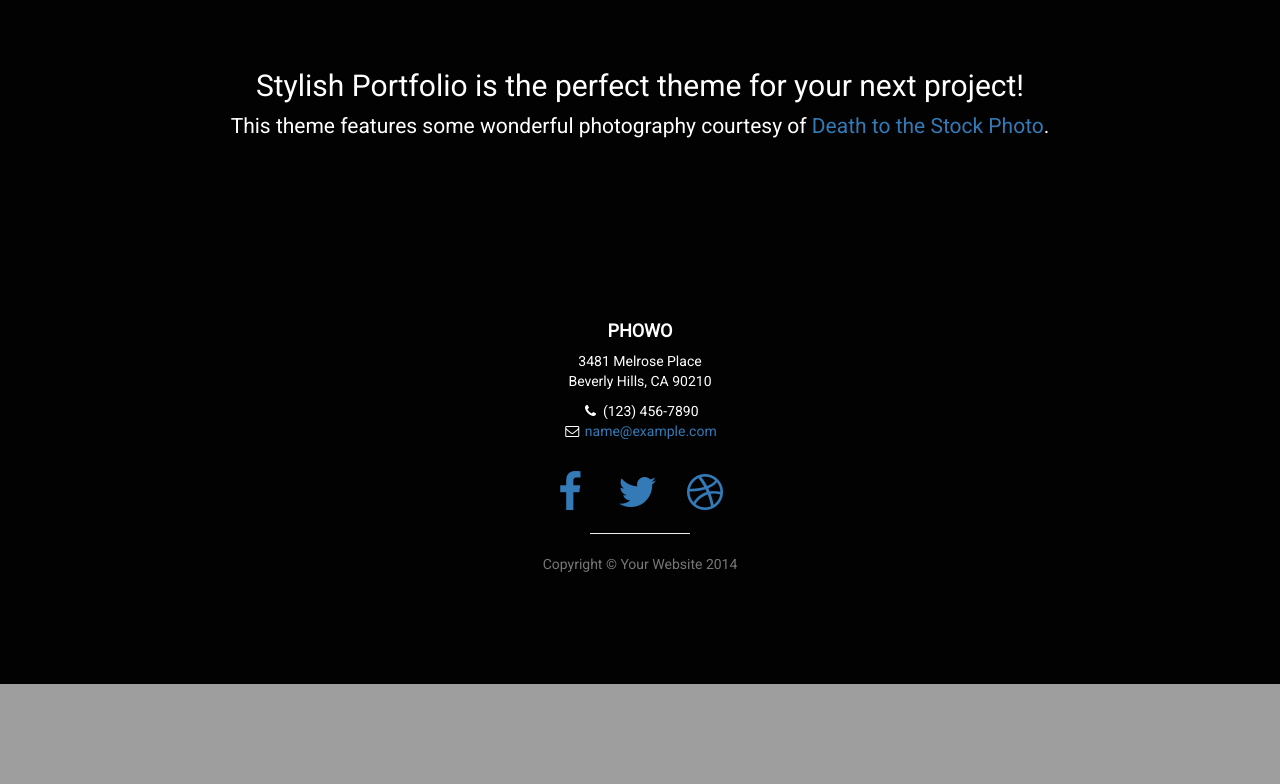
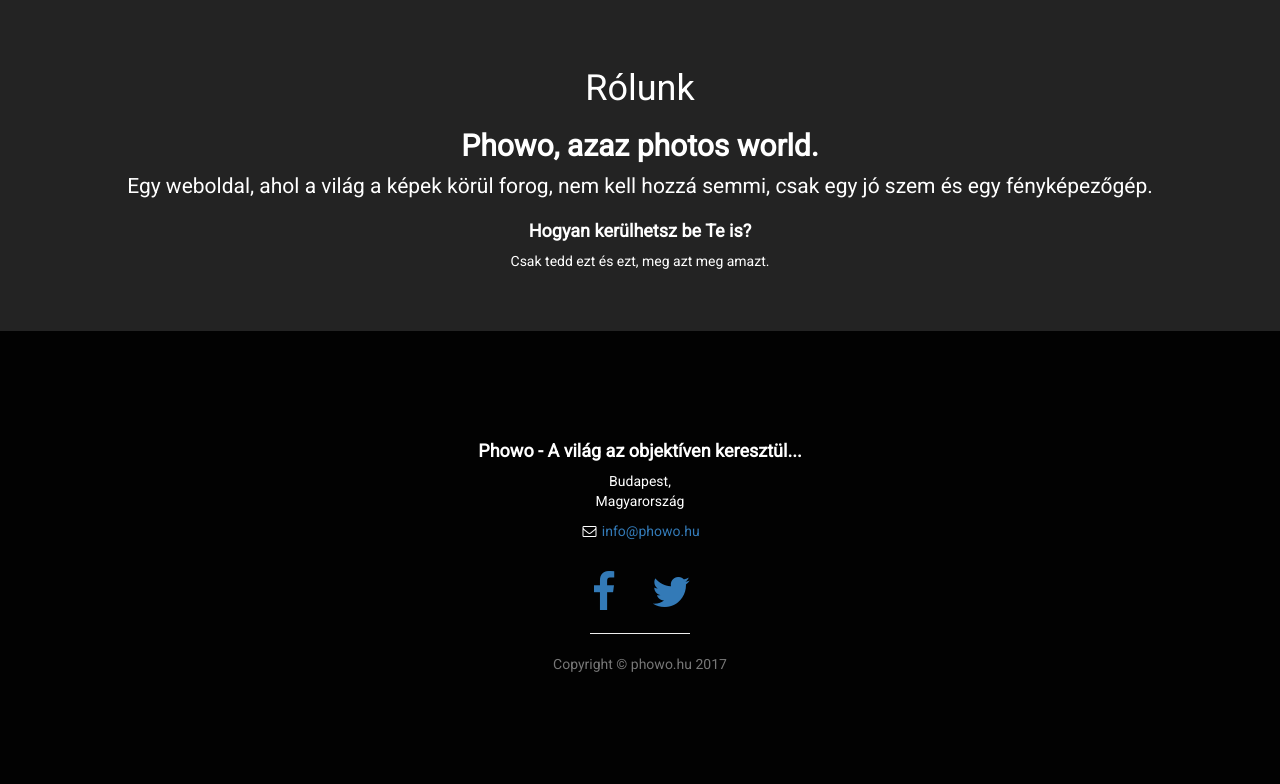
Before and after one commit to edemkecskes/phowo, a PHP site: page / in a window 1280 px wide. Shown: the part 801-1585 px from the top of the page. Before the commit the page ends 1485 px from the top, so only its background shows below. Run offline with PHP 8.4, Linux system fonts and the light colour scheme.

Commit message:
2nd update

```diff
--- a/css/stylish-portfolio.css
+++ b/css/stylish-portfolio.css
@@ -1,21 +1,13 @@
-/*!
- * Start Bootstrap - Stylish Portfolio (http://startbootstrap.com/)
- * Copyright 2013-2016 Start Bootstrap
- * Licensed under MIT (https://github.com/BlackrockDigital/startbootstrap/blob/gh-pages/LICENSE)
- */
-
-/* Global Styles */
-
 html,
 body {
     width: 100%;
     height: 100%;
-	background: #020202;
-	color: #fff;
+    background: #020202;
+    color: #fff;
 }
 
 body {
-    font-family: "Roboto","Helvetica Neue",Helvetica,Arial,sans-serif;
+    font-family: "Roboto",sans-serif;
 }
 
 .text-vertical-center {
@@ -75,7 +67,7 @@
     height: 100%;
     transform: translateX(250px);
     overflow-y: auto;
-    background: #222;
+    background: #020202;
     -webkit-transition: all 0.4s ease 0s;
     -moz-transition: all 0.4s ease 0s;
     -ms-transition: all 0.4s ease 0s;
@@ -157,7 +149,7 @@
     position: relative;
     width: 100%;
     height: 100%;
-    background: #525558 url("http://phowo.hu/wp-content/uploads/2014/09/IMG_1692.jpg") no-repeat center center scroll;
+    background: #525558 url("http://localhost/phowo/img/bg.jpg") no-repeat center center scroll;
     -webkit-background-size: cover;
     -moz-background-size: cover;
     background-size: cover;
@@ -165,9 +157,9 @@
 }
 
 .header img {
-	width: 566px;
+    width: 298px;
     max-width: 100%;
-	margin-bottom: 40px;
+    margin-bottom: 40px;
 }
 
 .header h3 {
@@ -183,6 +175,7 @@
 
 .about {
     padding: 50px 0;
+    background-color: #232323;
 }
 
 /* Footer */
--- a/index.html
+++ b/index.html
@@ -9,7 +9,7 @@
     <meta name="description" content="">
     <meta name="author" content="">
 
-    <title>Stylish Portfolio - Start Bootstrap Theme</title>
+    <title>Phowo - A világ az objektíven keresztül</title>
 
     <!-- Bootstrap Core CSS -->
     <link href="css/bootstrap.min.css" rel="stylesheet">
@@ -61,10 +61,10 @@
     <!-- Header -->
     <header id="top" class="header">
         <div class="text-vertical-center">
-            <img src="http://themes.fuelthemes.net/twofold-demo/assets/img/theme-logo.png">
-            <h3>TwoFold is a candidate for being the most powerful photography themes on the market with multiple gallery and home page layouts, photo proofing and more.</h3>
+            <img src="../phowo/img/logo.png">
+            <h3>A világ az objektíven keresztül. Mert nálunk van hely mindenkinek.</h3>
             <br>
-            <a href="#about" class="btn btn-dark btn-lg">Find Out More</a>
+            <a href="#about" class="btn btn-dark btn-lg">Olvass még</a>
         </div>
     </header>
 
@@ -73,8 +73,11 @@
         <div class="container">
             <div class="row">
                 <div class="col-lg-12 text-center">
-                    <h2>Stylish Portfolio is the perfect theme for your next project!</h2>
-                    <p class="lead">This theme features some wonderful photography courtesy of <a target="_blank" href="http://join.deathtothestockphoto.com/">Death to the Stock Photo</a>.</p>
+                    <h1>Rólunk</h1>
+                    <h2><b>Phowo, azaz photos world.</b></h2>
+                    <p class="lead">Egy weboldal, ahol a világ a képek körül forog, nem kell hozzá semmi, csak egy jó szem és egy fényképezőgép.</p>
+                    <h4><b>Hogyan kerülhetsz be Te is?</b></h2>
+                    <p class="">Csak tedd ezt és ezt, meg azt meg amazt.</p>
                 </div>
             </div>
             <!-- /.row -->
@@ -87,13 +90,12 @@
         <div class="container">
             <div class="row">
                 <div class="col-lg-10 col-lg-offset-1 text-center">
-                    <h4><strong>PHOWO</strong>
+                    <h4><strong>Phowo - A világ az objektíven keresztül...</strong>
                     </h4>
-                    <p>3481 Melrose Place
-                        <br>Beverly Hills, CA 90210</p>
+                    <p>Budapest,
+                        <br>Magyarország</p>
                     <ul class="list-unstyled">
-                        <li><i class="fa fa-phone fa-fw"></i> (123) 456-7890</li>
-                        <li><i class="fa fa-envelope-o fa-fw"></i> <a href="mailto:name@example.com">name@example.com</a>
+                        <li><i class="fa fa-envelope-o fa-fw"></i> <a href="mailto:name@example.com">info@phowo.hu</a>
                         </li>
                     </ul>
                     <br>
@@ -104,12 +106,9 @@
                         <li>
                             <a href="#"><i class="fa fa-twitter fa-fw fa-3x"></i></a>
                         </li>
-                        <li>
-                            <a href="#"><i class="fa fa-dribbble fa-fw fa-3x"></i></a>
-                        </li>
                     </ul>
                     <hr class="small">
-                    <p class="text-muted">Copyright &copy; Your Website 2014</p>
+                    <p class="text-muted">Copyright &copy; phowo.hu 2017</p>
                 </div>
             </div>
         </div>
```
Also changed, not shown: img/bg.jpg, img/logo.png (added), 1 other file.
